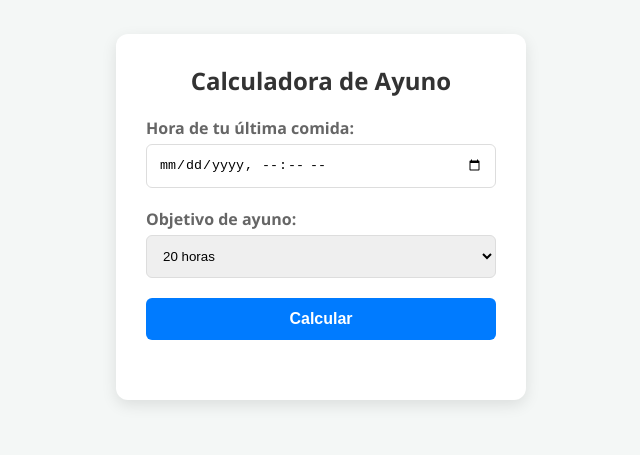
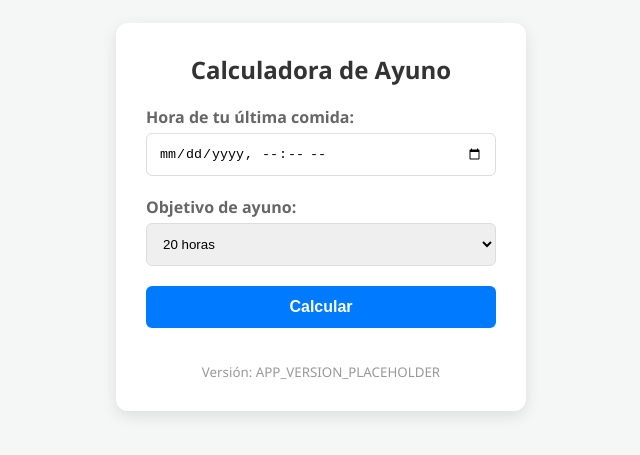
Before and after one commit to gonzagalvan/calculadora-ayuno, a plain HTML site: page index.html in a window 1280 px wide. Shown: the part 183-638 px from the top of the page, without its empty margins (319-959 px from the left). Drawn offline with Linux system fonts and the light colour scheme.

Commit message:
add environment variables

```diff
--- a/index.html
+++ b/index.html
@@ -24,6 +24,8 @@
 
         <button onclick="calcularAyuno()">Calcular</button>
         <div id="resultado"></div>
+
+        <small style="color: #999; display: block; margin-top: 15px;">Versión: APP_VERSION_PLACEHOLDER</small>
     </div>
 
     <script src="script.js"></script>
```
Also changed, not shown: 2 other files.
